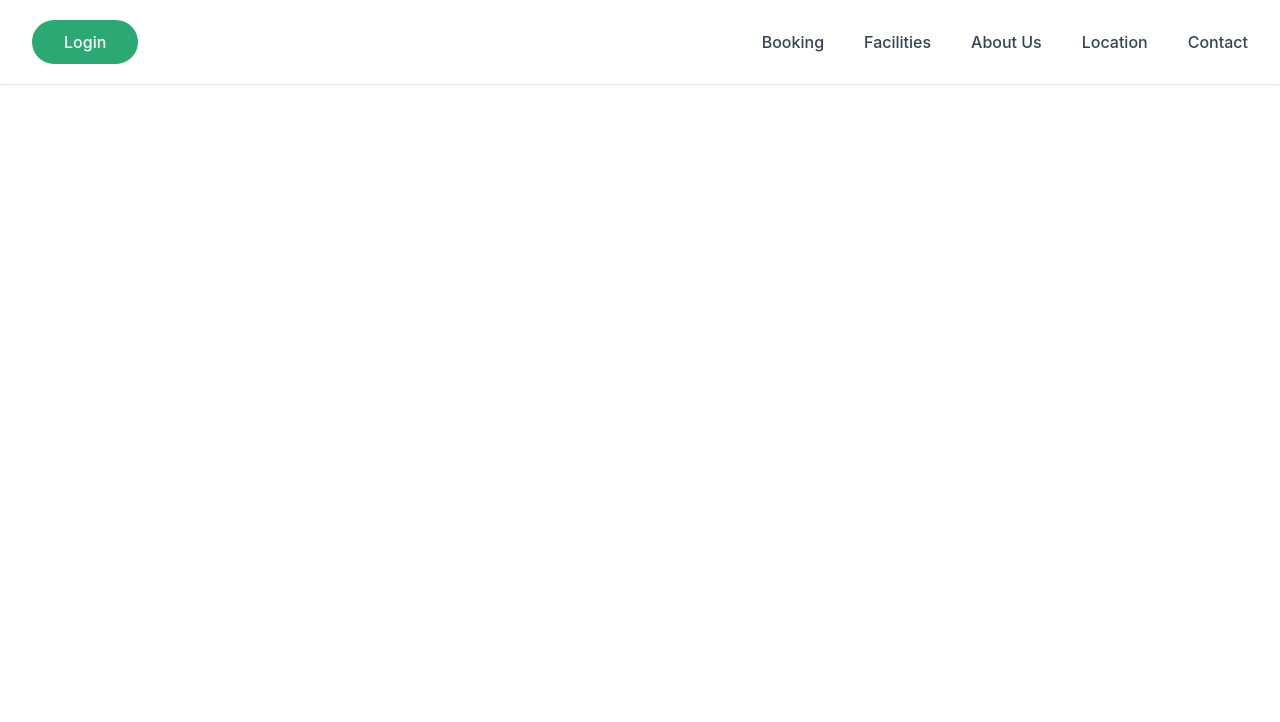
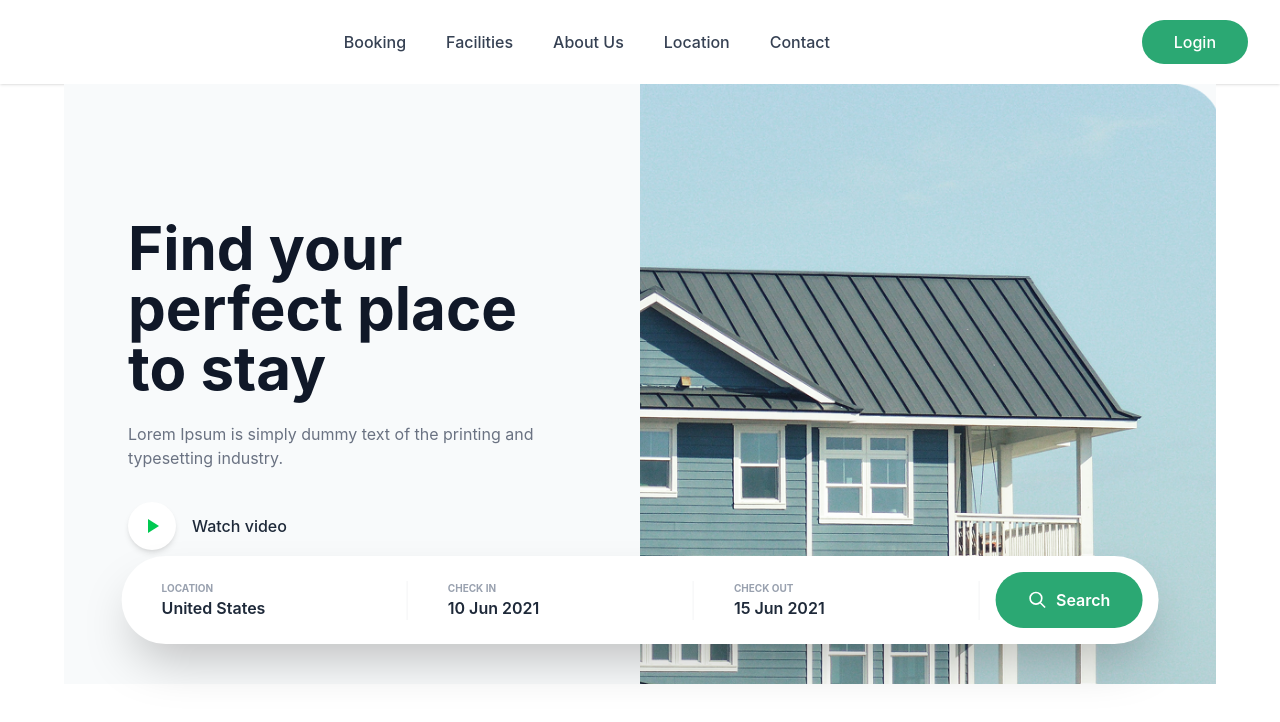
Before and after one commit to GG-absolute/Unity, a website: page index.html in a window 1280 px wide. Drawn offline with nearby package versions, Linux system fonts and the light colour scheme; files that its build step writes are made by us from their sources.

Commit message:
1 section for 1 page html and tailvind sec 1 page1

```diff
--- a/index.html
+++ b/index.html
@@ -9,15 +9,11 @@
 <body>
 
 <header class="w-full bg-white px-8 py-5 flex items-center justify-between shadow-sm font-sans">
-    <!-- Кнопка Login (как на макете слева) -->
-    <div>
-        <button class="bg-[#2ba873] text-white px-8 py-2.5 rounded-full font-medium hover:bg-[#238c60] transition-colors">
-            Login
-        </button>
-    </div>
+    <!-- Логотип или пустой блок слева -->
+    <div></div>
 
-    <!-- Навигационные ссылки (справа) -->
-    <ul class="hidden md:flex items-center gap-10 text-gray-700 font-medium">
+    <!-- Ссылки навигации -->
+    <ul class="flex items-center gap-10 text-gray-700 font-medium">
         <li><a href="#" class="hover:text-[#2ba873] transition-colors">Booking</a></li>
         <li><a href="#" class="hover:text-[#2ba873] transition-colors">Facilities</a></li>
         <li><a href="#" class="hover:text-[#2ba873] transition-colors">About Us</a></li>
@@ -25,15 +21,56 @@
         <li><a href="#" class="hover:text-[#2ba873] transition-colors">Contact</a></li>
     </ul>
 
-    <!-- Мобильное меню (Гамбургер - видимый только на мобильных) -->
-    <div class="md:hidden">
-        <button class="text-gray-700 hover:text-[#2ba873]">
-            <svg class="w-6 h-6" fill="none" stroke="currentColor" viewBox="0 0 24 24">
-                <path stroke-linecap="round" stroke-linejoin="round" stroke-width="2" d="M4 6h16M4 12h16M4 18h16"></path>
-            </svg>
+    <!-- Кнопка Login справа -->
+    <div>
+        <button class="bg-[#2ba873] text-white px-8 py-2.5 rounded-full font-medium hover:bg-[#238c60] transition-colors">
+            Login
         </button>
     </div>
 </header>
 
+<section class="w-full px-4 lg:px-0">
+  <div class="relative w-full max-w-6xl mx-auto min-h-[600px] bg-[#f8fafb] flex flex-col lg:flex-row overflow-visible">
+
+    <!-- Левая часть (текст) -->
+    <div class="w-full lg:w-1/2 flex flex-col justify-center p-8 lg:px-16 z-10">
+      <h1 class="text-4xl lg:text-6xl font-bold mb-6 text-gray-900">Find your perfect place to stay</h1>
+      <p class="text-gray-500 mb-8 max-w-md">Lorem Ipsum is simply dummy text of the printing and typesetting industry.</p>
+
+      <div class="flex items-center gap-4">
+        <button class="w-12 h-12 bg-white rounded-full flex items-center justify-center shadow-md">
+          <svg class="w-6 h-6 text-green-500 fill-current" viewBox="0 0 24 24"><path d="M8 5v14l11-7z"/></svg>
+        </button>
+        <span class="font-medium text-gray-800">Watch video</span>
+      </div>
+    </div>
+
+    <!-- Правая часть (изображение) -->
+    <div class="w-full lg:w-1/2 relative h-64 lg:h-auto">
+      <img src="./images/image (24).png" alt="House" class="w-full h-full object-cover">
+    </div>
+
+    <!-- Панель поиска (Адаптивная) -->
+    <div class="lg:absolute lg:bottom-10 lg:left-1/2 lg:transform lg:-translate-x-1/2 w-full lg:w-[90%] bg-white rounded-3xl lg:rounded-full p-4 flex flex-col lg:flex-row items-center shadow-2xl z-20 gap-4 mt-4 lg:mt-0">
+      <div class="flex-1 w-full px-6 lg:border-r border-gray-100">
+        <p class="text-[10px] text-gray-400 uppercase font-bold">Location</p>
+        <p class="font-semibold text-gray-800">United States</p>
+      </div>
+      <div class="flex-1 w-full px-6 lg:border-r border-gray-100">
+        <p class="text-[10px] text-gray-400 uppercase font-bold">Check in</p>
+        <p class="font-semibold text-gray-800">10 Jun 2021</p>
+      </div>
+      <div class="flex-1 w-full px-6 lg:border-r border-gray-100">
+        <p class="text-[10px] text-gray-400 uppercase font-bold">Check out</p>
+        <p class="font-semibold text-gray-800">15 Jun 2021</p>
+      </div>
+      <button class="bg-[#2ba873] text-white w-full lg:w-auto px-8 py-4 rounded-full flex items-center justify-center gap-2 font-semibold hover:bg-[#238c60]">
+        <svg class="w-5 h-5" fill="none" stroke="currentColor" viewBox="0 0 24 24"><path stroke-width="2" d="M21 21l-6-6m2-5a7 7 0 11-14 0 7 7 0 0114 0z"/></svg>
+        Search
+      </button>
+    </div>
+  </div>
+</section>
+
 </body>
 </html>
```
Also changed, not shown: images/image (24).png (added).
